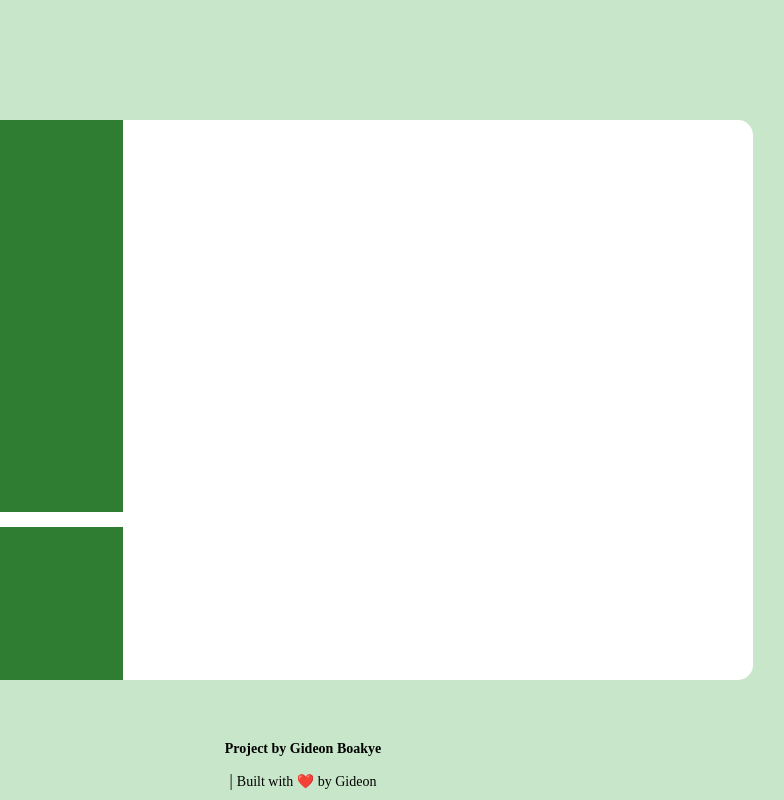
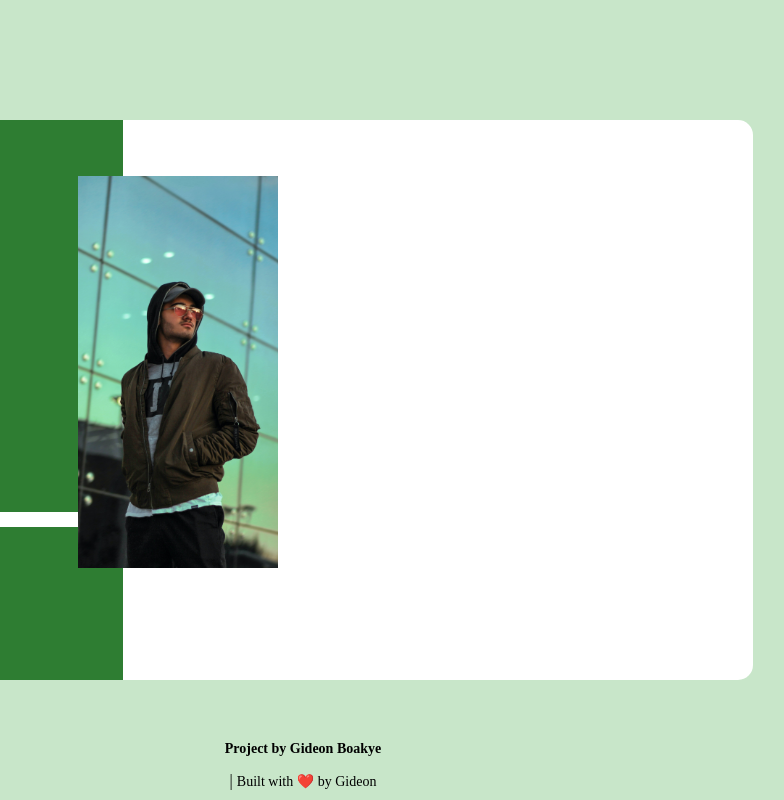
Before and after one commit to yungProg/big-dev-soon-business-card-freerun-66d96f, a plain HTML site: page index.html in a window 1280 px wide. Shown: the full height of the page, 337-1121 px from the left. Drawn offline with Linux system fonts and the light colour scheme.

Commit message:
added image of owner

```diff
--- a/index.css
+++ b/index.css
@@ -16,6 +16,7 @@ main {
 }
 
 .card {
+  position: relative;
   width: 80%;
   max-width: 900px;
   height: 70%;
@@ -72,6 +73,20 @@ a, a:hover, a:focus, a:visited, a:active {
   display: inline;
 }
 
+.image-container {
+  width: 200px;
+  height: 70%;
+  position: absolute;
+  left: 25%;
+  top: 10%;
+  z-index: 2;
+}
+
+img {
+  width: 100%;
+  height: 100%;
+  object-fit: cover;
+}
 /* This is an example CSS file, feel free to remove/edit it anytime */
 .footer {
   position: absolute;
--- a/index.html
+++ b/index.html
@@ -10,6 +10,7 @@
   <body>
     <main>
       <div class="card">
+        <div class="image-container"><img src="assets/images/user-photo.jpg" alt="user"></div>
         <div class="contact-container">
           <div class="upper">
             <div id="push"></div>
```
